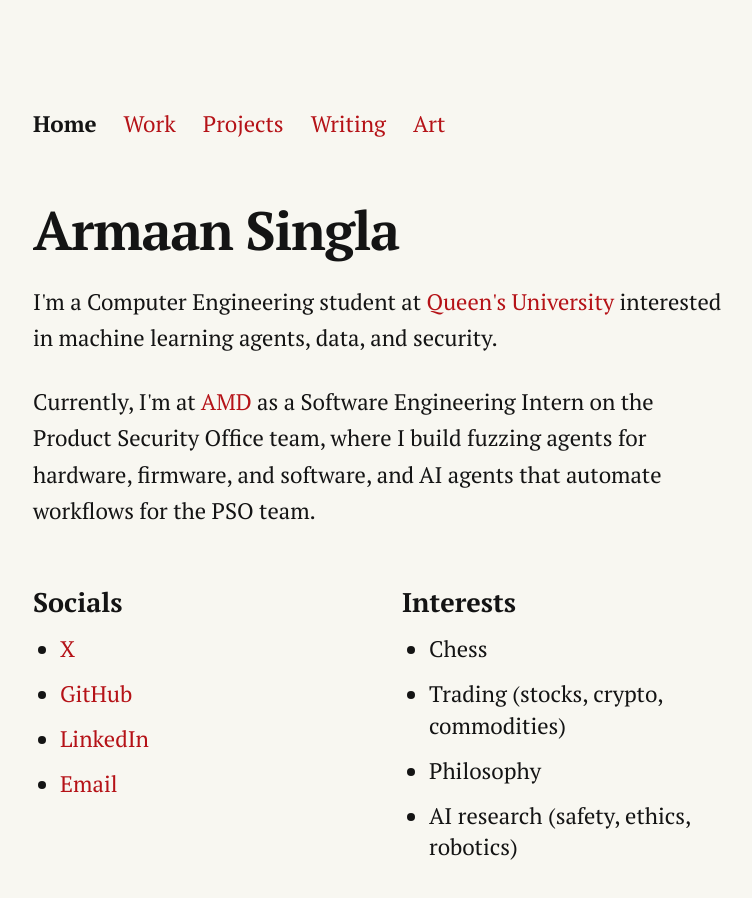
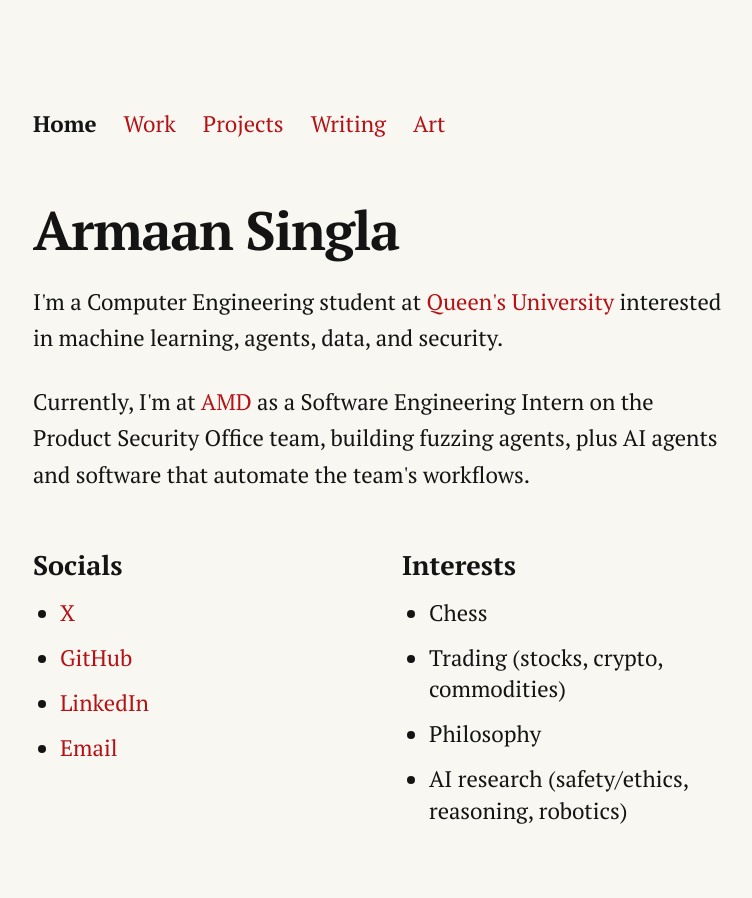
Before and after one commit to armaansingla14/personal-website, a React (Vite) app in the folder armaan-singla-portfolio-main/: page / in a window 1280 px wide. Shown: the top 898 px of the page, without its empty margins (256-1008 px from the left). Built offline with nearby package versions, Linux system fonts and the light colour scheme.

Commit message:
Simplify AMD and Smith copy on Home and Work

```diff
--- a/armaan-singla-portfolio-main/src/pages/Home.tsx
+++ b/armaan-singla-portfolio-main/src/pages/Home.tsx
@@ -9,7 +9,7 @@ const interests = [
   "Chess",
   "Trading (stocks, crypto, commodities)",
   "Philosophy",
-  "AI research (safety, ethics, robotics)",
+  "AI research (safety/ethics, reasoning, robotics)",
 ];
 
 const Home = () => {
@@ -27,7 +27,7 @@ const Home = () => {
         >
           Queen's University
         </a>{" "}
-        interested in machine learning agents, data, and security.
+        interested in machine learning, agents, data, and security.
       </p>
 
       <p className="text-xl leading-relaxed">
@@ -41,8 +41,8 @@ const Home = () => {
           AMD
         </a>{" "}
         as a Software Engineering Intern on the Product Security Office team,
-        where I build fuzzing agents for hardware, firmware, and software, and
-        AI agents that automate workflows for the PSO team.
+        building fuzzing agents, plus AI agents and software that automate the
+        team's workflows.
       </p>
 
       <div className="pt-6 grid grid-cols-1 sm:grid-cols-2 gap-8">
--- a/armaan-singla-portfolio-main/src/pages/Work.tsx
+++ b/armaan-singla-portfolio-main/src/pages/Work.tsx
@@ -7,7 +7,7 @@ const experiences = [
     role: "Software Engineer Intern",
     period: "Summer 2026",
     description:
-      "On the Product Security Office (PSO) team as a software engineer, building LLM fuzzing agents for hardware and firmware testing, plus full-stack AI agents that automate PSO workflows like security-notice generation.",
+      "On the Product Security Office (PSO) team, building fuzzing agents that uncover security vulnerabilities by bombarding systems with random, malformed inputs until they break. Also building AI agents that automate the team's workflows and boost productivity.",
   },
   {
     company: "Geotab",
@@ -27,7 +27,7 @@ const experiences = [
     role: "Teaching Assistant",
     period: "Fall 2025",
     description:
-      "Teaching assistant for ELEC 290: Electrical and Computer Engineering Design and Practice, leading 5 teams through building a full software and electrical project from concept to completion. Also a teaching assistant for APSC 141: Introduction to Computer Programming for Engineers, teaching 800+ first-years the basics of C and prompt engineering.",
+      "Teaching assistant for ELEC 290: Electrical and Computer Engineering Design and Practice, and APSC 141: Introduction to Computer Programming for Engineers.",
   },
   {
     company: "Scotiabank",
```
